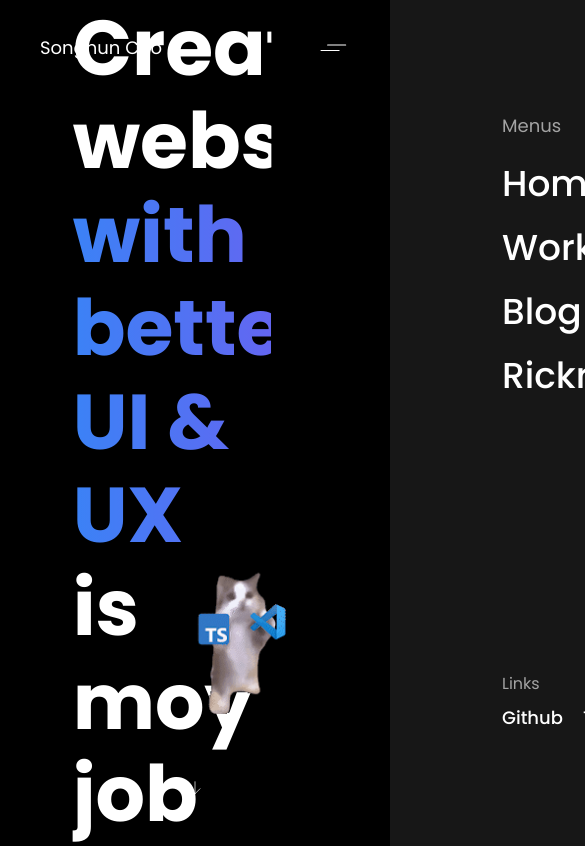
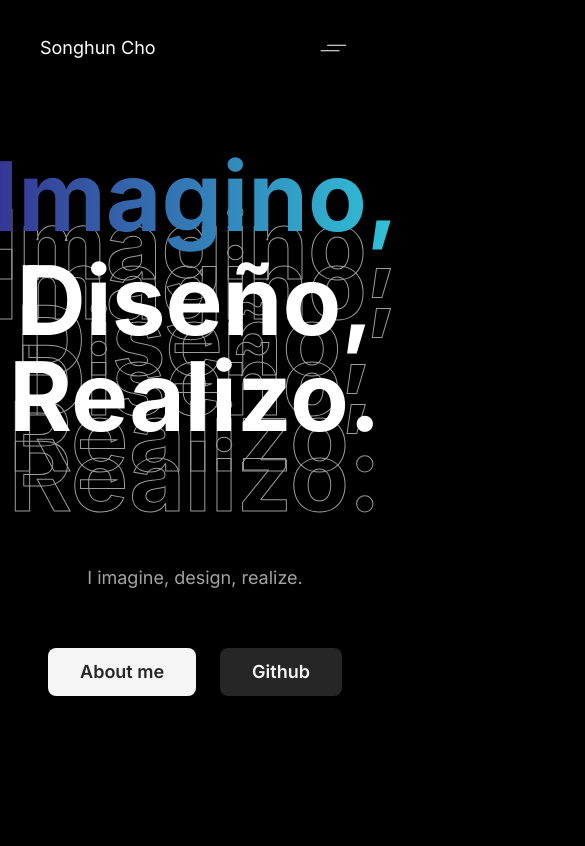
Before and after one commit to sujang958/sujang.xyz, an Astro site: page / in a window 390 px wide. Shown: the top 846 px of the page, 585 px wide, since content can reach past the window. Built offline with nearby package versions, Linux system fonts and the light colour scheme; Astro itself is replaced by a stand-in of ours.

Commit message:
feat: re-design the main page

```diff
--- a/src/components/header.astro
+++ b/src/components/header.astro
@@ -3,7 +3,11 @@
   class="fixed top-0 z-50 flex w-full flex-row items-center justify-between self-center px-10 py-8 overflow-hidden"
 >
   <a href="/" class="text-lg">Songhun Cho</a>
-  <button type="button" id="header-button" class="z-50">
+  <button
+    type="button"
+    id="header-button"
+    class="z-50 rounded-full transition duration-200 hover:scale-110"
+  >
     <svg
       class="h-8 w-8 stroke-white"
       viewBox="0 0 761 293"
@@ -26,7 +30,7 @@
   >
 
   <div
-    class="z-40 top-0 right-0 fixed bg-neutral-900 w-[30vw] flex flex-col items-center justify-between p-28 h-screen translate-x-full transition duration-500"
+    class="z-40 top-0 right-0 hidden md:flex fixed bg-neutral-900 w-[30vw] flex-col items-center justify-between p-28 h-screen translate-x-full transition duration-500"
     id="header-content"
   >
     <div class="w-full">
--- a/src/layouts/layout.astro
+++ b/src/layouts/layout.astro
@@ -1,7 +1,6 @@
 ---
-import Footer from "../components/footer.astro";
-import Header from "../components/header.astro";
-
+import Footer from "../components/footer.astro"
+import Header from "../components/header.astro"
 ---
 
 <!DOCTYPE html>
@@ -12,14 +11,13 @@ import Header from "../components/header.astro";
     <link rel="preconnect" href="https://fonts.googleapis.com" />
     <link rel="preconnect" href="https://fonts.gstatic.com" crossorigin />
     <link
-      href="https://fonts.googleapis.com/css2?family=Poppins:wght@400;500;700&display=swap"
+      href="https://fonts.googleapis.com/css2?family=Inter:wght@100;200;300;400;500;600;700;800;900&display=swap"
       rel="stylesheet"
     />
-    <!-- <link rel="preconnect" as="style" crossorigin href="https://cdn.jsdelivr.net/gh/orioncactus/pretendard@v1.3.6/dist/web/variable/pretendardvariable-dynamic-subset.css" /> -->
     <meta name="viewport" content="width=device-width, initial-scale=1.0" />
     <title>The Portfolio of Songhun Cho</title>
   </head>
-  <body class="bg-neutral-900 text-white font-poppins">
+  <body class="bg-black text-white font-inter">
     <div class="w-full min-h-screen flex flex-col" id="layout-main">
       <Header />
       <slot />
@@ -27,3 +25,28 @@ import Header from "../components/header.astro";
     </div>
   </body>
 </html>
+<script>
+  /*by github/davidhckh */
+  const scrollWrap = document.getElementById("layout-main")
+
+  const height = () => scrollWrap.getBoundingClientRect().height
+  const speed = 0.05
+
+  let offset = 0
+
+  const smoothScroll = () => {
+    offset += (window.scrollY - offset) * speed
+
+    scrollWrap.style.transform = "translateY(-" + offset + "px) translateZ(0)"
+
+    window.requestAnimationFrame(smoothScroll)
+  }
+  smoothScroll()
+
+  const handleResize = () => {
+    document.body.style.height = Math.floor(height()) + "px"
+  }
+  handleResize()
+
+  window.addEventListener("resize", handleResize)
+</script>
--- a/src/pages/index.astro
+++ b/src/pages/index.astro
@@ -1,173 +1,62 @@
 ---
 // @ts-expect-error
 import Layout from "../layouts/layout.astro"
-import Card from "@/components/card.astro"
 ---
 
+<style>
+  .text-stroke {
+    -webkit-text-stroke: 1px #9c9c9c;
+  }
+</style>
+
 <Layout>
-  <div class="flex min-h-screen w-full flex-col items-center">
-    <div class="absolute h-[120vh] w-full bg-black">&nbsp;</div>
-    <div class="flex h-full w-full max-w-5xl flex-col px-20">
-      <section class="flex h-[120vh] flex-col items-start justify-between">
-        <div class="relative flex h-screen w-full flex-col justify-center">
-          <div class="w-4/5 text-7xl font-bold leading-[1.2]" id="main-text">
-            <div class="overflow-clip">
-              <p class="main-text-item translate-y-full transform-gpu">
-                Creating websites
+  <section class="h-screen flex flex-col items-center justify-center w-full">
+    <div class="flex flex-col text-center">
+      <div class="-space-y-20">
+        <div class="flex flex-col -space-y-14">
+          <p
+            class="text-8xl font-bold z-10 bg-clip-text text-transparent bg-gradient-to-r from-[#363494] to-[#30C4D8] pb-2"
+          >
+            Imagino,
+          </p>
+          <p class="text-8xl font-bold text-transparent text-stroke">
+            Imagino,
+          </p>
+          <p class="text-8xl font-bold text-transparent text-stroke">
+            Imagino,
           </p>
         </div>
-            <div class="overflow-clip">
-              <p
-                class="main-text-item translate-y-full transform-gpu bg-gradient-to-r from-blue-500 to-indigo-500 bg-clip-text text-transparent"
-              >
-                with better UI & UX
+        <div class="flex flex-col -space-y-14">
+          <p class="text-8xl font-bold z-10">Diseño,</p>
+          <p class="text-8xl font-bold text-transparent text-stroke">Diseño,</p>
+          <p class="text-8xl font-bold text-transparent text-stroke">Diseño,</p>
+        </div>
+        <div class="flex flex-col -space-y-14">
+          <p class="text-8xl font-bold z-10">Realizo.</p>
+          <p class="text-8xl font-bold text-transparent text-stroke">
+            Realizo.
           </p>
-            </div>
-            <div class="overflow-clip">
-              <p class="main-text-item translate-y-full transform-gpu">
-                is moy job
+          <p class="text-8xl font-bold text-transparent text-stroke">
+            Realizo.
           </p>
         </div>
       </div>
-          <div class="absolute bottom-32 -right-16">
-            <img
-              src="/images/hapy.gif"
-              alt=""
-              class="object-contain w-96"
-              draggable="false"
-            />
-          </div>
-          <div
-            class="absolute bottom-12 -translate-y-4 self-center opacity-0"
-            id="arrow-down-icon"
+      <div class="py-5"></div>
+      <p class="text-lg text-neutral-400">I imagine, design, realize.</p>
+      <div class="py-7"></div>
+      <div class="flex flex-row items-center justify-center gap-x-6">
+        <a
+          href="/#about"
+          class="bg-neutral-100 text-neutral-800 rounded-lg px-8 py-2.5 font-semibold text-lg"
+          >About me</a
         >
-            <svg
-              xmlns="http://www.w3.org/2000/svg"
-              fill="none"
-              viewBox="0 0 24 24"
-              stroke-width="1.5"
-              class="h-4 w-4 stroke-white/70"
+        <a
+          href="https://github.com/sujang958"
+          target="_blank"
+          class="text-neutral-100 bg-neutral-800 rounded-lg px-8 py-2.5 font-semibold text-lg"
+          >Github</a
         >
-              <path
-                stroke-linecap="round"
-                stroke-linejoin="round"
-                d="M19.5 13.5L12 21m0 0l-7.5-7.5M12 21V3"></path>
-            </svg>
       </div>
     </div>
   </section>
-
-      <div id="marker-1" class="h-[20vh]"></div>
-
-      <section class="h-[50vh] pt-16">
-        <p class="text-5xl font-bold">
-          <span
-            class="bg-gradient-to-r from-indigo-400 to-blue-500 bg-clip-text text-transparent"
-            >Hello there!</span
-          >
-        </p>
-        <p class="mt-10 text-2xl leading-normal">
-          Hi There, My name is Songhun Cho <span
-            class="text-lg font-normal text-white/50">[sʰʌŋhun tso]</span
-          >, I'm a developer based in Korea. I'm passionate in making websites
-          with better UI and UX.
-        </p>
-      </section>
-
-      <section class="">
-        <p class="text-5xl font-bold">My Projects</p>
-        <div class="flex flex-col items-center space-y-24 py-24 px-12">
-          <Card />
-        </div>
-      </section>
-    </div>
-  </div>
 </Layout>
-
-<script>
-  import gsap from "gsap"
-  import ScrollTrigger from "gsap/ScrollTrigger"
-
-  gsap.registerPlugin(ScrollTrigger)
-
-  gsap.utils.toArray(".main-text-item").forEach((element, i, arr) => {
-    const textItem = element as HTMLSpanElement
-
-    const animation = gsap.to(textItem, {
-      y: 0,
-      delay: i * 0.19 + 0.3,
-    })
-
-    if (i >= arr.length - 1) {
-      animation.eventCallback("onComplete", () => {
-        gsap.to("#main-text", {
-          scale: 1.08,
-          duration: 0.4,
-          delay: 0,
-        })
-      })
-    }
-  })
-
-  gsap.to("#arrow-down-icon", { opacity: 1, delay: 0.8, y: 0 })
-
-  gsap.to("#main-text", {
-    y: -350,
-    scrollTrigger: {
-      trigger: "#marker-1",
-      scrub: true,
-    },
-  })
-
-  const getRatio = (el: HTMLElement) =>
-    window.innerHeight / (window.innerHeight + el.offsetHeight)
-
-  gsap.utils.toArray("div").forEach((div, i) => {
-    const section = div as HTMLDivElement
-
-    gsap.fromTo(
-      section,
-      {
-        backgroundPosition: () =>
-          i ? `50% ${-window.innerHeight * getRatio(section)}px` : "50% 0px",
-      },
-      {
-        backgroundPosition: () =>
-          `50% ${window.innerHeight * (1 - getRatio(section))}px`,
-        ease: "none",
-        scrollTrigger: {
-          trigger: section,
-          start: () => (i ? "top bottom" : "top top"),
-          end: "bottom top",
-          scrub: true,
-          invalidateOnRefresh: true, // to make it responsive
-        },
-      }
-    )
-  })
-</script>
-<script>
-  /*by github/davidhckh */
-  const scrollWrap = document.getElementById("layout-main")
-
-  const height = () => scrollWrap.getBoundingClientRect().height
-  const speed = 0.05
-
-  let offset = 0
-
-  const smoothScroll = () => {
-    offset += (window.pageYOffset - offset) * speed
-
-    scrollWrap.style.transform = "translateY(-" + offset + "px) translateZ(0)"
-
-    window.requestAnimationFrame(smoothScroll)
-  }
-  smoothScroll()
-
-  const handleResize = () => {
-    document.body.style.height = Math.floor(height()) + "px"
-  }
-  handleResize()
-
-  window.addEventListener("resize", handleResize)
-</script>
--- a/tailwind.config.cjs
+++ b/tailwind.config.cjs
@@ -5,16 +5,7 @@ module.exports = {
   theme: {
     extend: {
       fontFamily: {
-        // pretendard: [
-        //   "Pretendard Variable",
-        //   "-apple-system",
-        //   "Noto Sans KR",
-        //   "sans-serif",
-        // ],
-        poppins: ["Poppins", "sans-serif"],
-      },
-      colors: {
-        "not-black": "#161616",
+        inter: ["Inter", "sans-serif"],
       },
     },
   },
```
Lines whose indentation alone changed are shown as unchanged.
